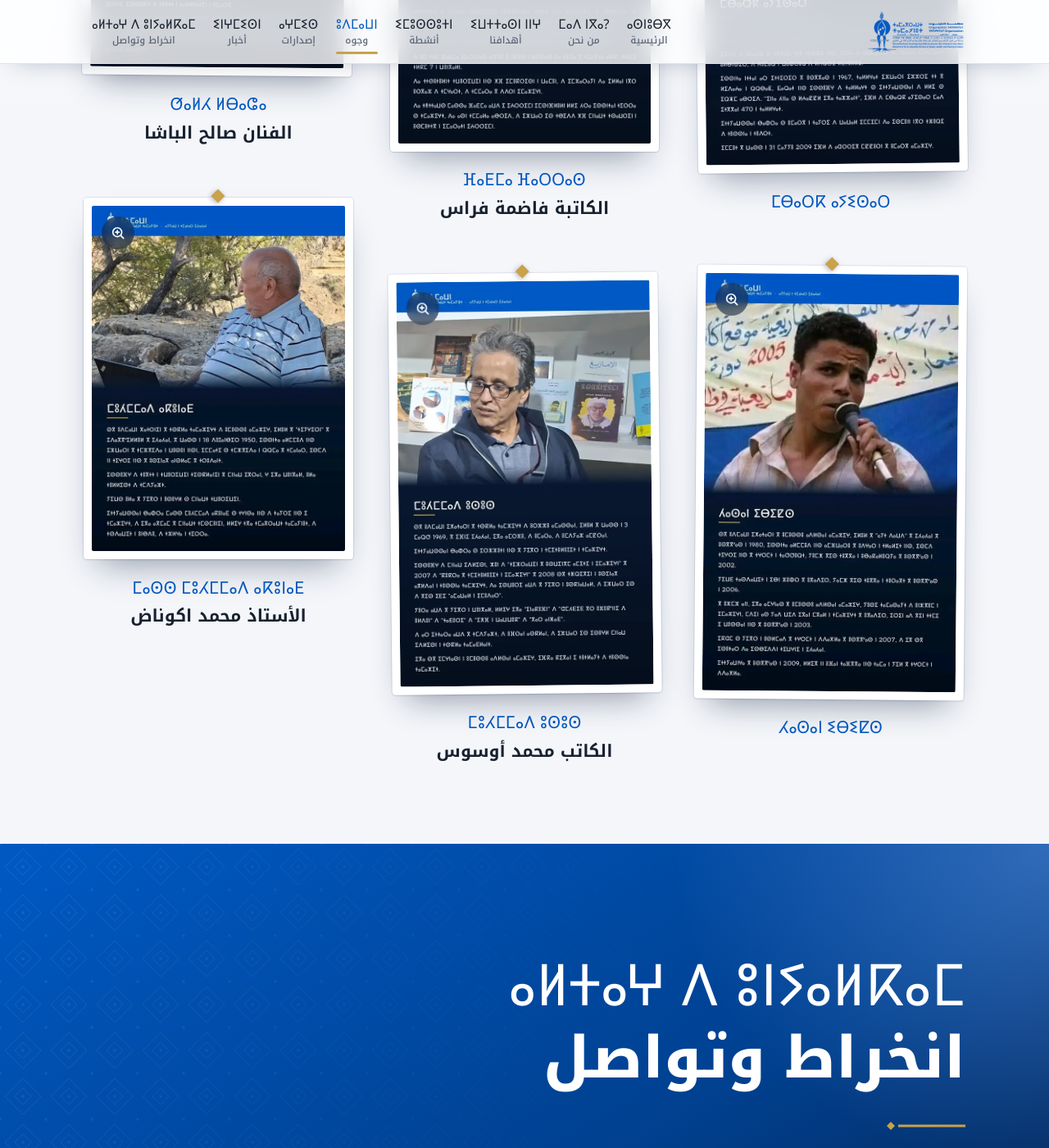
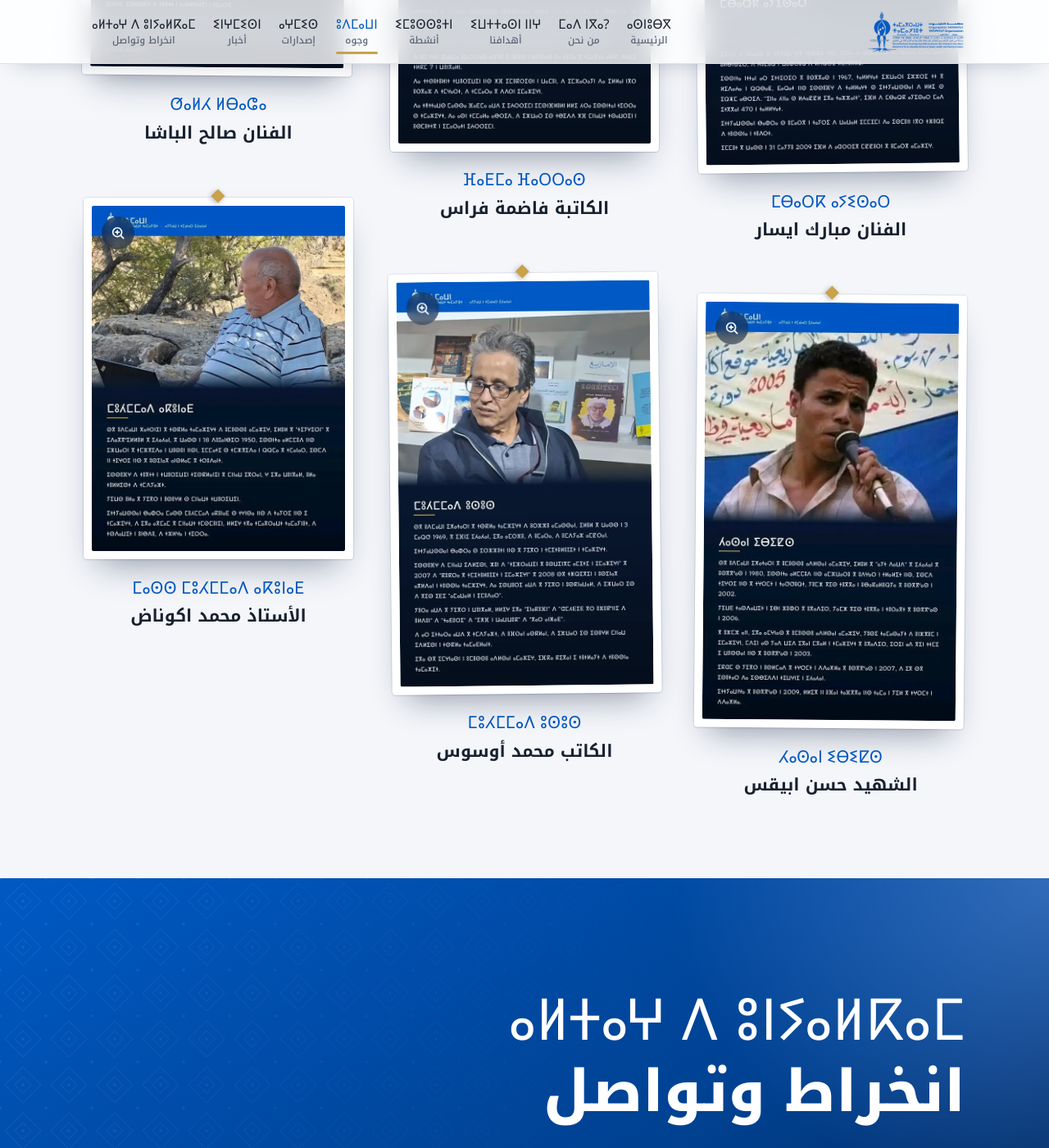
Before and after one commit to tamaynut-ihahan/tamaynut-ihahan.github.io, a Jekyll site: the page built from faces/index.html, in a window 1280 px wide and 1400 px high, scrolled down 1283 px. Shown: the whole window at 82% size. Built offline with Jekyll 4.4.1, drawn with Linux system fonts in a browser that asks for light colours.

Commit message:
وجوه: الاسم العربي لمبارك ايسار وحسن ابيقس
Co-Authored-By: Claude Opus 5.5 <noreply@anthropic.com>
Claude-Session: https://claude.ai/code/session_01MkSkgka9qdkeXYxygTVev2

```diff
--- a/_data/faces.yml
+++ b/_data/faces.yml
@@ -1,9 +1,11 @@
 # سلسلة «وجوه» – أول عنصر يظهر في الصفحة الرئيسية
 - name_tz: "ⵎⴱⴰⵔⴽ ⴰⵢⵉⵙⴰⵔ"
+  label: "الفنان مبارك ايسار"
   image: /assets/img/udm-ayisar.webp
   width: 1080
   height: 1928
 - name_tz: "ⵃⴰⵙⴰⵏ ⵉⴱⵉⵇⵙ"
+  label: "الشهيد حسن ابيقس"
   image: /assets/img/udm-ibiqs.webp
   width: 820
   height: 1350
```
